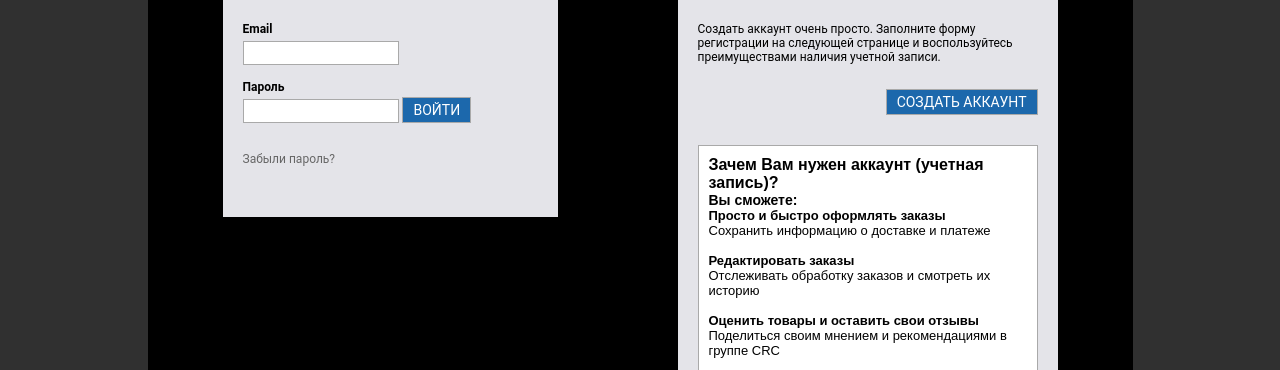
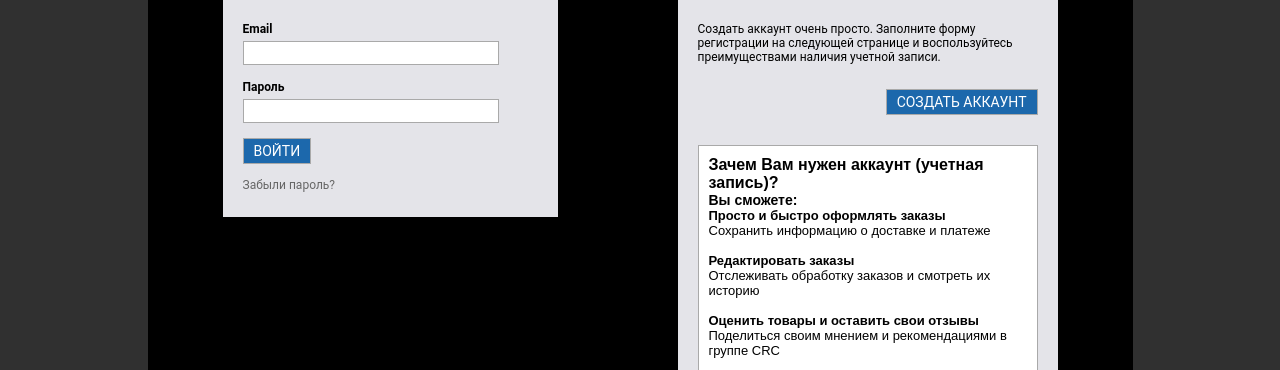
Before and after one commit to HDevel/Injector, a website: page public/login.html in a window 1280 px wide. Shown: the part 401-771 px from the top of the page. Drawn offline with Linux system fonts and the light colour scheme.

Commit message:
input_login
width: 250px

```diff
--- a/dev/blocks/input/input_login.css
+++ b/dev/blocks/input/input_login.css
@@ -1,5 +1,5 @@
 .input.input_login{
-    width: 150px;
+    width: 250px;
     margin: 5px 0 15px 0;
     line-height: 20px;
     border: 1px solid #a9a9a9;
--- a/public/style.css
+++ b/public/style.css
@@ -1101,7 +1101,7 @@ h4{
 }
 
 .input.input_login{
-    width: 150px;
+    width: 250px;
     margin: 5px 0 15px 0;
     line-height: 20px;
     border: 1px solid #a9a9a9;
```
